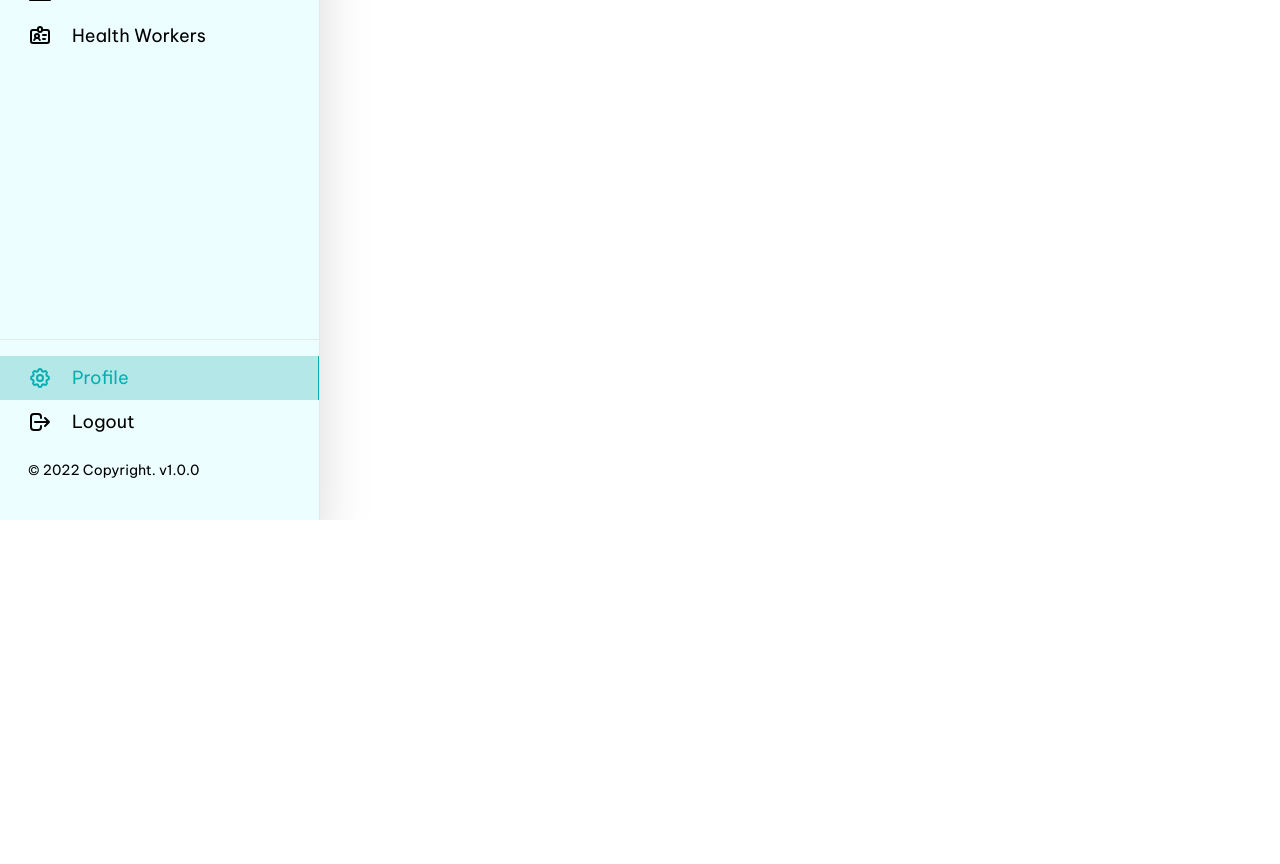
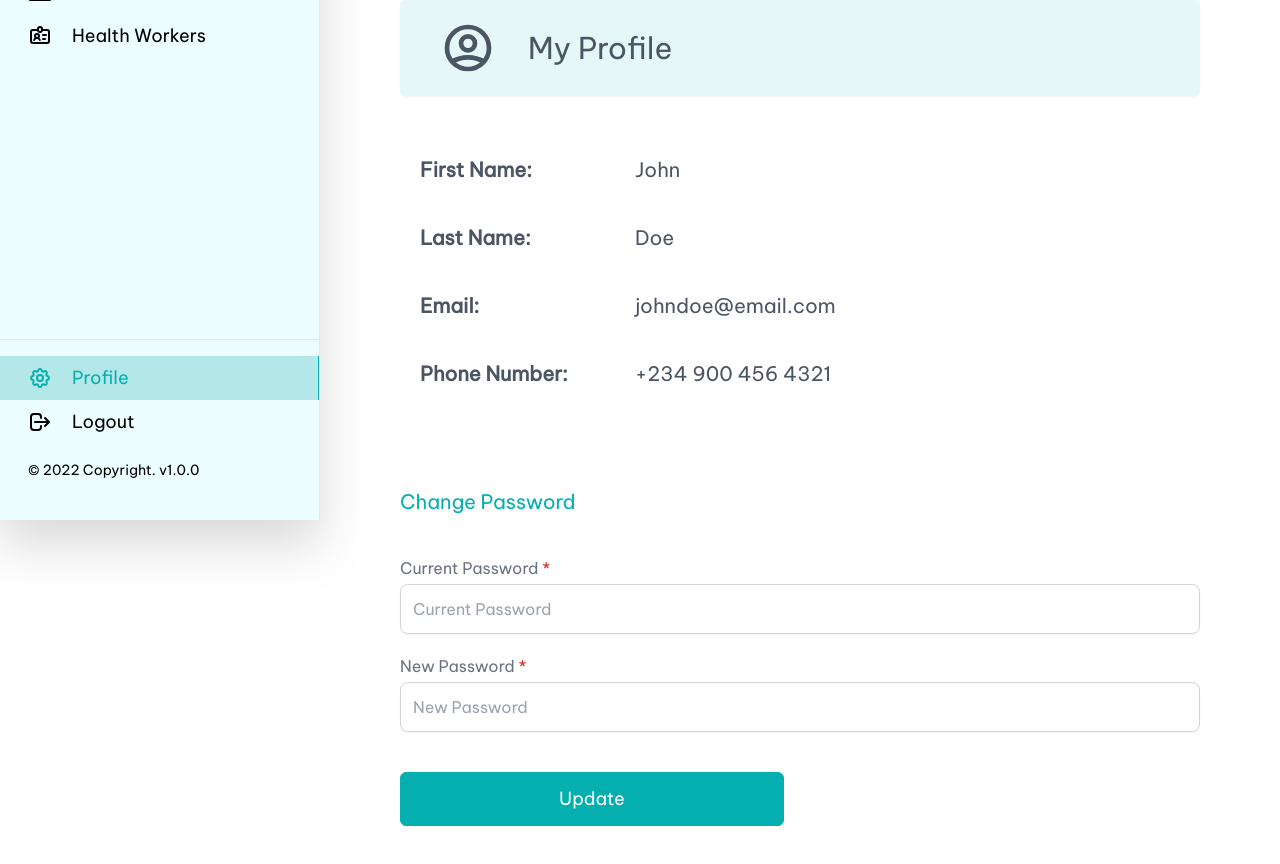
Before and after one commit to ihsidna/ihs-frontend, a React (Create React App) app: page /profile in a window 1280 px wide. Shown: the part 280-1144 px from the top of the page. Before the commit the page ends 800 px from the top, so only its background shows below. Built offline with nearby package versions, Linux system fonts and the light colour scheme.

Commit message:
Profile Page

```diff
--- a/src/components/app/profile/Profile.jsx
+++ b/src/components/app/profile/Profile.jsx
@@ -1,10 +1,85 @@
 import React from 'react';
+import {ChevronLeftIcon, UserCircleIcon} from "@heroicons/react/outline";
+import {useNavigate} from "react-router-dom";
 
 const Profile = () => {
+	const navigate = useNavigate();
+
 	return (
 		<>
-			<div className="">
-				<p>Profile</p>
+			<div className="lg:p-20 md:p-10 p-3">
+				<button className="flex flex-row items-center justify-start h-10 border-0 bg-transparent text-slate-500 md:mb-20 md:mt-0 my-10" onClick={() => navigate("/dashboard")}>
+					<ChevronLeftIcon className="w-6" /> <p className="text-lg px-5">Back to Dashboard</p>
+				</button>
+				<div className="flex">
+					<div className="flex-1">
+						<div className="flex justify-between items-center h-24 bg-ihs-green-shade-50 rounded-md shadow-sm text-gray-600">
+							<div className="flex">
+								<UserCircleIcon className="md:w-14 w-8 md:ml-10 ml-3" />
+								<h3 className="md:text-3xl sm:text-2xl text-xl py-8 md:px-8 px-2">My Profile</h3>
+							</div>
+
+							{/*<Link to="/beneficiaries/updatebeneficiary" className="text-gray-600 hover:text-gray-700">*/}
+							{/*	<h3 className="md:text-xl text-lg md:px-8 px-3 hover:underline">Update</h3>*/}
+							{/*</Link>*/}
+
+						</div>
+
+						<div className="my-10 ml-5 text-gray-600 md:text-xl" >
+							<div className="grid grid-cols-4">
+								<p className="py-5 font-semibold col-start-1 md:col-span-1 col-span-2">First Name: </p>
+								<p className="py-5 md:ml-5 md:col-start-2 col-span-2">John </p>
+							</div>
+							<div className="grid grid-cols-4">
+								<p className="py-5 font-semibold col-start-1 md:col-span-1 col-span-2">Last Name: </p>
+								<p className="py-5 md:ml-5 md:col-start-2 col-span-2">Doe </p>
+							</div>
+							<div className="grid grid-cols-4">
+								<p className="py-5 font-semibold col-start-1 md:col-span-1 col-span-2">Email: </p>
+								<p className="py-5 md:ml-5 md:col-start-2 col-span-2">johndoe@email.com </p>
+							</div>
+							<div className="grid grid-cols-4">
+								<p className="py-5 font-semibold col-start-1 md:col-span-1 col-span-2">Phone Number: </p>
+								<p className="py-5 md:ml-5 md:col-start-2 col-span-2">+234 900 456 4321 </p>
+							</div>
+						</div>
+
+					</div>
+				</div>
+
+				<p className="text-xl text-ihs-green my-10 ">Change Password</p>
+
+				<form className="my-5 space-y-0" action="src/components/website/globals/SignUpForm#" method="POST">
+
+					{/*Password*/}
+					<div className="flex flex-col">
+
+						<div>
+							<label htmlFor="password" className="block text-md font-medium text-gray-500">Current Password <span
+								className="text-red-600">*</span></label>
+							<div className="mt-1">
+								<input type="password" id="password" name="password" required placeholder="Current Password" autoComplete="current-password"
+											 className="w-full border border-gray-300 px-3 py-3 rounded-lg shadow-sm focus:outline-none focus:border:bg-ihs-green-shade-500 focus:ring-1 focus:ring-ihs-green-shade-600 w-96"/>
+							</div>
+						</div>
+
+						<div className="my-5">
+							<label htmlFor="newPassword" className="block text-md font-medium text-gray-500">New Password <span
+								className="text-red-600">*</span></label>
+							<div className="mt-1">
+								<input type="password" id="newPassword" name="newPassword" required placeholder="New Password" autoComplete="current-newPassword"
+											 className="w-full border border-gray-300 px-3 py-3 rounded-lg shadow-sm focus:outline-none focus:border:bg-ihs-green-shade-500 focus:ring-1 focus:ring-ihs-green-shade-600 w-96"/>
+							</div>
+						</div>
+					</div>
+
+					<div className="flex justify-start">
+						<button type="submit" className="px-4 py-3 mt-5 mb-10 bg-ihs-green hover:font-bold focus: outline-none focus:ring-2 focus:ring-ihs-green-shade-500 w-96 text-lg">
+							Update
+						</button>
+					</div>
+				</form>
+
 			</div>
 		</>
 	);
```
